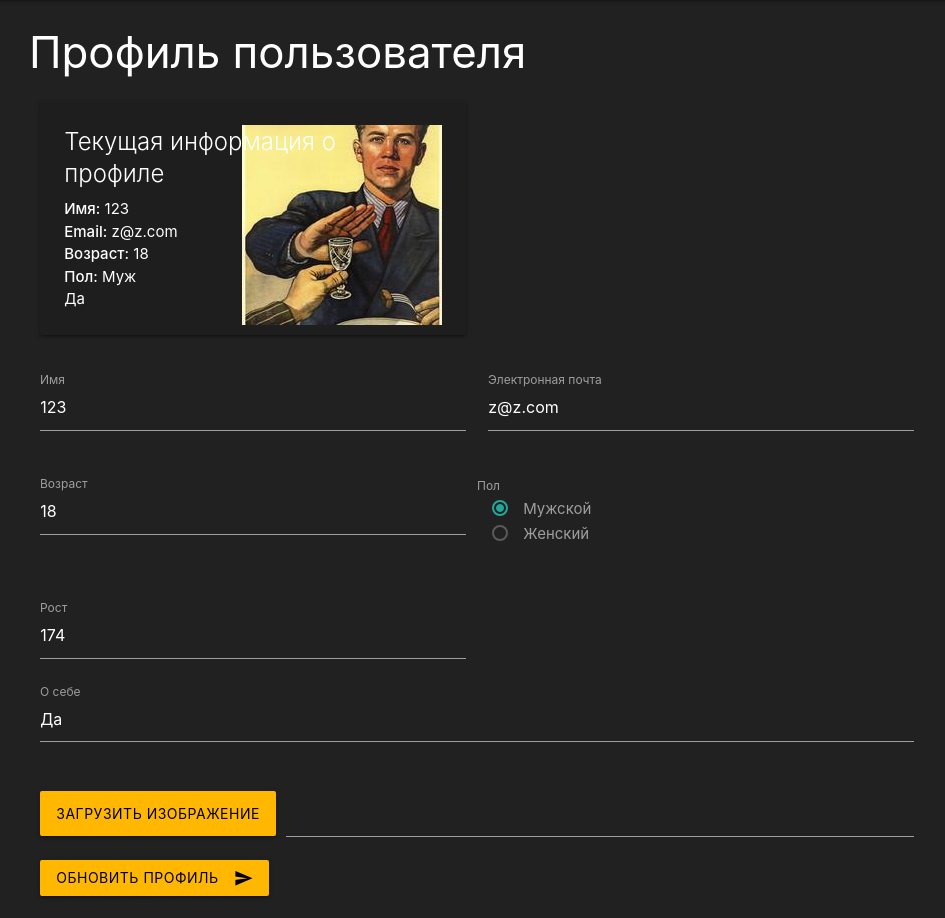
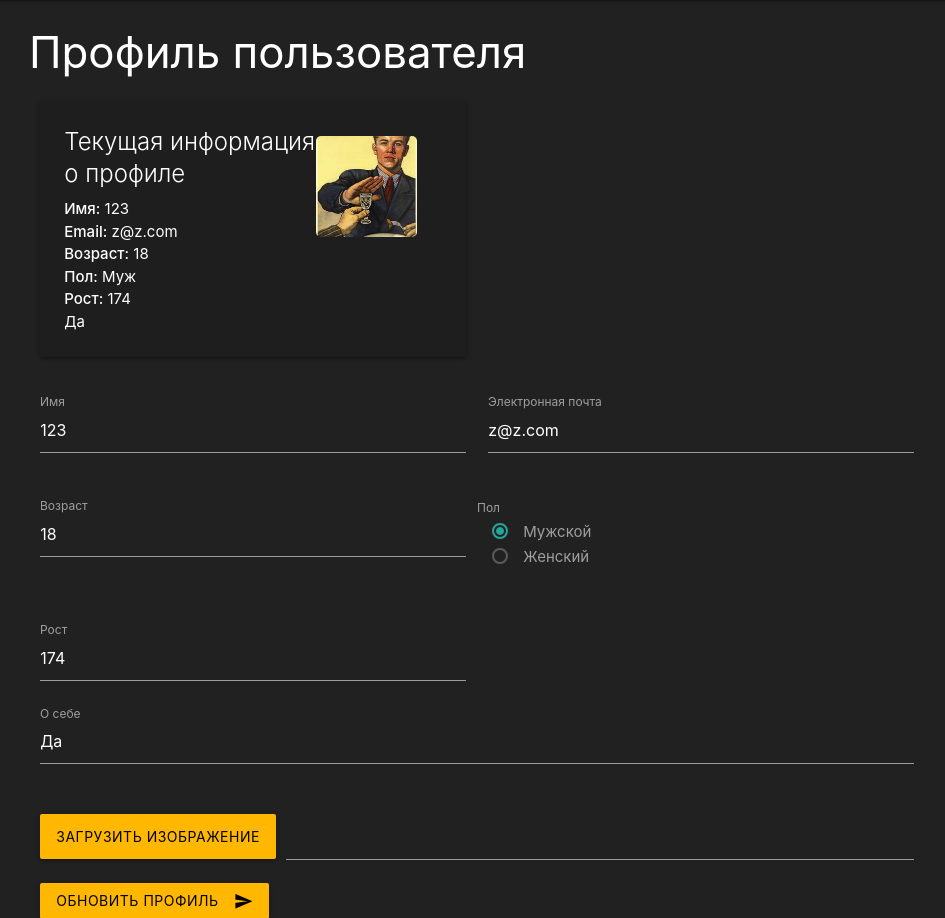
Before and after one commit to k1reedz/web_project, a Flask app: page /profile in a window 1280 px wide. Shown: the part 64-982 px from the top of the page, without its empty margins (163-1108 px from the left). Before the commit the page ends 960 px from the top, so only its background shows below. Run offline with Flask 2, Linux system fonts and the light colour scheme; a user stored in the database is signed in; data comes from the database, SQL or seed files in the repository; both versions use the stored data as it was after the commit.

Commit message:
исправление багов

```diff
--- a/server.py
+++ b/server.py
@@ -58,47 +58,47 @@ def index():
     return render_template("index.html")
 
 
+def calculate_age(birth_date):
+    today = datetime.today()
+    age = today.year - birth_date.year - ((today.month, today.day) < (birth_date.month, birth_date.day))
+    return age
+
+
 # Страница регистрации пользователя
 @app.route('/register', methods=['GET', 'POST'])
 def register():
-    # Проверка, авторизован ли уже пользователь
     if current_user.is_authenticated:
         return redirect("/profile")
 
-    # Создание формы регистрации
     form = RegisterForm()
-
-    # Обработка данных из формы после отправки
     if form.validate_on_submit():
-        # Проверка совпадения паролей
         if form.password.data != form.password_again.data:
             return render_template('register.html', title='Регистрация',
                                    form=form,
                                    message="Пароли не совпадают")
 
-        # Подключение к базе данных и проверка наличия пользователя с таким же email
         db_sess = db_session.create_session()
         if db_sess.query(User).filter(User.email == form.email.data).first():
             return render_template('register.html', title='Регистрация',
                                    form=form,
                                    message="Пользователь с таким email уже существует")
 
-        # Создание нового пользователя и добавление его в базу данных
+        date_of_birth = datetime.strptime(form.date_of_birth.data, '%d.%m.%Y')
+        age = calculate_age(date_of_birth)
+
         user = User(
             surname=form.surname.data,
             name=form.name.data,
-            date_of_birth=form.date_of_birth.data,
-            stats={"gender": "", "height": 0, "profile_image": ".jpg", "age": "", "about": ""},
+            date_of_birth=date_of_birth,
+            stats={"gender": "", "height": 0, "profile_image": ".jpg", "age": age, "about": ""},
             email=form.email.data,
         )
         user.set_password(form.password.data)
         db_sess.add(user)
         db_sess.commit()
 
-        # Перенаправление на страницу авторизации после успешной регистрации
         return redirect('/login')
 
-    # Отображение страницы регистрации с формой
     return render_template('register.html', title='Регистрация', form=form)
 
 
@@ -359,18 +359,21 @@ def generate_plots(weight_data, water_data, activity_data, heart_rate_data, ment
     for i, data in enumerate(data_arrays):
         plt.subplot(2, 3, i + 1)
         plt.plot(range(1, len(data) + 1), data, marker='o', color=colors[i])
-        plt.title(titles[i], fontsize=16, color='black')
-        plt.xlabel('Измерение', fontsize=12, color='black')
-        plt.ylabel(titles[i], fontsize=12, color='black')
-        plt.xticks(color='black')
-        plt.yticks(color='black')
+        plt.title(titles[i], fontsize=16, color='white')  # Изменяем цвет заголовка
+        plt.xlabel('Измерение', fontsize=12, color='white')  # Изменяем цвет подписи по оси x
+        plt.ylabel(titles[i], fontsize=12, color='white')  # Изменяем цвет подписи по оси y
+        plt.xticks(color='white')  # Изменяем цвет делений по оси x
+        plt.yticks(color='white')  # Изменяем цвет делений по оси y
+        # Убираем фон у графика и изменяем цвет текста
+        plt.gca().set_facecolor('none')
+        plt.gca().tick_params(axis='both', colors='white')
     plt.tight_layout()
     timestamp = int(time.time())
     plot_file = f'static/plots_{timestamp}.png'
     for filename in os.listdir('./static/'):
         if filename.startswith('plots_'):
             os.remove(os.path.join('./static/', filename))
-    plt.savefig(plot_file)
+    plt.savefig(plot_file, transparent=True)  # Сохраняем график с прозрачным фоном
     plt.close()
     return plot_file
 
@@ -380,42 +383,39 @@ def profile():
     if not current_user.is_authenticated:
         return redirect("/")
 
-    # Получение сессии SQLAlchemy
     db_sess = db_session.create_session()
-
-    # Получение данных о текущем пользователе
     user = db_sess.query(User).filter(User.id == current_user.id).first()
 
     if request.method == 'POST':
         try:
-            # Обновление профиля пользователя
             user.name = request.form['username']
             user.email = request.form['email']
-            user.stats["age"] = request.form['age']
+
+            # Обновление возраста, если дата рождения изменена
+            if 'date_of_birth' in request.form:
+                date_of_birth = datetime.strptime(request.form['date_of_birth'], '%Y-%m-%d')
+                user.date_of_birth = date_of_birth
+                user.stats["age"] = calculate_age(date_of_birth)
+
             user.stats["gender"] = request.form['gender']
             user.stats["height"] = request.form['height']
             user.stats["about"] = request.form['about_me']
 
-            # Обновление изображения профиля, если оно загружено
             if 'profile_image' in request.files:
                 file = request.files['profile_image']
                 if file.filename != '':
                     user.stats["profile_image"] = save_picture(file)
 
-            # Подтверждение изменений в базе данных
             orm.attributes.flag_modified(user, 'stats')
             db_sess.commit()
 
-            # Обновление текущего пользователя с обновленными данными
             login_user(user)
 
             return redirect(url_for('profile'))
         except Exception as e:
-            # Обработка исключений, таких как ошибки валидации или ошибки базы данных
             db_sess.rollback()
             flash("Произошла ошибка при обновлении профиля.", "error")
 
-    # Закрытие сессии SQLAlchemy
     db_sess.close()
 
     return render_template('profile.html', user=user)
@@ -467,7 +467,10 @@ def update_profile():
 # Определяем маршрут для отображения главной страницы
 @app.route('/health')
 def health():
-    return render_template('health.html')
+    weight_data, water_data, activity_data, heart_rate_data, mental_data, steps_data = get_data_from_db()
+    plot_file = generate_plots(weight_data, water_data, activity_data, heart_rate_data, mental_data, steps_data)
+
+    return render_template('health.html', image_file=plot_file)
 
 
 # Определяем маршрут для обработки отправленной формы
--- a/templates/profile.html
+++ b/templates/profile.html
@@ -29,6 +29,31 @@
     textarea.materialize-textarea {
       color: #ffffff; /* Белый цвет */
     }
+
+    /* Стиль для изображения профиля */
+    .profile-image {
+      max-width: 200%;
+      height: auto;
+      display: block;
+      margin: 10px 0;
+    }
+
+    /* Стиль для контейнера изображения */
+    .profile-image-container {
+      flex: 1;
+      text-align: center;
+    }
+
+    /* Стиль для карточки */
+    .card-content {
+      display: flex;
+      align-items: flex-start;
+    }
+
+    .card-text {
+      flex: 2;
+      color: white;
+    }
   </style>
 </head>
 <body style="background: rgb(33,33,33)">
@@ -50,25 +75,27 @@
 <div class="container">
   <h3 style="color: white">Профиль пользователя</h3>
 
-<!-- Форма для отображения текущей информации о профиле -->
 <div class="row">
     <div class="col s12 m6">
         <div class="card" style="background-color: rgba(0, 0, 0, 0.1)">
             <div class="card-content">
-                <span class="card-title" style="color: white">Текущая информация о профиле</span>
-                <p style="color: white"><strong>Имя:</strong> {{ user.name }}</p>
-                <p style="color: white"><strong>Email:</strong> {{ user.email }}</p>
-                <p style="color: white"><strong>Возраст:</strong> {{ user.stats["age"] }}</p>
-                <p style="color: white"><strong>Пол:</strong> {{ user.stats["gender"] }}</p>
-                <!-- Adjust the style of this paragraph -->
-                <p style="color: white; white-space: pre-line; word-wrap: break-word; max-width: 100%;">{{ user.stats["about"] }}</p>
-                <img src="{{ url_for('static', filename='uploads/' + user.stats['profile_image']) }}" alt="Profile Image" style="max-width: 80%; float: right; margin-top: -186px">
+                <div class="card-text">
+                  <span class="card-title" style="color: white">Текущая информация о профиле</span>
+                  <p><strong>Имя:</strong> {{ user.name }}</p>
+                  <p><strong>Email:</strong> {{ user.email }}</p>
+                  <p><strong>Возраст:</strong> {{ user.stats["age"] }}</p>
+                  <p><strong>Пол:</strong> {{ user.stats["gender"] }}</p>
+                    <p><strong>Рост:</strong> {{ user.stats['height'] }}</p>
+                  <p style="white-space: pre-line; word-wrap: break-word; max-width: 100%;">{{ user.stats["about"] }}</p>
+                </div>
+                <div class="profile-image-container">
+                  <img src="{{ url_for('static', filename='uploads/' + user.stats['profile_image']) }}" alt="Profile Image" class="profile-image" style="border-radius: 5px;">
+                </div>
             </div>
         </div>
     </div>
 </div>
 
-  <!-- Форма для обновления профиля -->
   <div class="row">
     <form class="col s12" method="post" enctype="multipart/form-data">
       <input type="hidden" name="user_id" value="{{ user.id }}">
@@ -109,7 +136,6 @@
           <label for="height">Рост</label>
         </div>
         <div class="input-field col s12">
-        <!-- Set the max-width for the text area and enable word wrapping -->
          <textarea id="about_me" class="materialize-textarea" name="about_me" style="max-width: 100%; width: 100%;" rows="4">{{ user.stats['about'] }}</textarea>
         <label for="about_me">О себе</label>
       </div>
@@ -130,9 +156,7 @@
   </div>
 </div>
 
-<!-- Scripts -->
 <script>
-  // Check if gender is not selected, then set it to male
   document.addEventListener('DOMContentLoaded', function() {
     var genderRadios = document.getElementsByName('gender');
     var isGenderSelected = false;
@@ -145,20 +169,14 @@
     }
 
     if (!isGenderSelected) {
-      // If no gender is selected, set it to male
       document.querySelector('input[name="gender"][value="Мужской"]').checked = true;
     }
   });
 </script>
 <script>
-  // Get the textarea element
   var textarea = document.getElementById('about_me');
-
-  // Add an event listener for input changes
   textarea.addEventListener('input', function () {
-    // Split the text content by every 39 characters and join it with a newline character
     var text = this.value.match(/.{1,39}/g).join('\n');
-    // Set the value of the textarea to the modified text
     this.value = text;
   });
 </script>
--- a/templates/schedule.html
+++ b/templates/schedule.html
@@ -81,11 +81,11 @@
         </span>
         {% endfor %}
         </span>
-        <span>{{ form.submit(type="submit", class="btn btn-primary", style="background: #ffb700") }}</span>
+        <span>{{ form.submit(type="submit", class="btn btn-primary", style="background: #F44336") }}</span>
         <p>{{message}}</p>
     </form>
     <br>
-    <button type="button" class="red btn btn-primary" >Для удаления события нажмите на его название</button>>
+    <button type="button" class="red btn btn-primary" >Для удаления события нажмите на его название</button>
     <br>
     <table>
         <tr>
@@ -98,7 +98,7 @@
             <th>Суббота</th>
             <th>Воскресенье</th>
         </tr>
-        {% for counter in range(5, 24) %}
+        {% for counter in range(0, 24) %}
             <tr>
                 <th>{{counter}}:00-{{counter + 1}}:00</th>
                 <th>
```
Also changed, not shown: templates/activities.html (+7 -7 lines), templates/adding_a_training.html (+11 -10 lines), instance/users.db, static/plots_1715954518.png (deleted).
